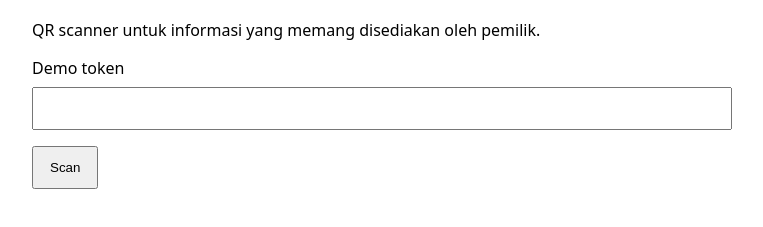
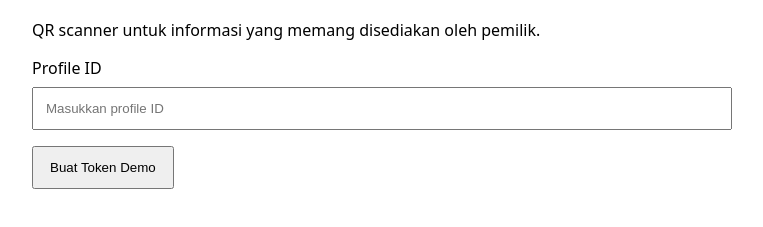
Before and after one commit to RuzStore/hacking_scanner, a website built with Vite: page apps/web/index.html in a window 1280 px wide. Shown: the part 99-326 px from the top of the page, without its empty margins (258-1021 px from the left). Built offline with nearby package versions, Linux system fonts and the light colour scheme.

Commit message:
Refactor index.html for improved layout and inputs
Updated HTML structure and added a profile ID input field.

```diff
--- a/apps/web/index.html
+++ b/apps/web/index.html
@@ -1,27 +1,28 @@
 <!doctype html>
 <html lang="id">
   <head>
-  <meta charset="UTF-8">
-  <meta name="viewport" content="width=device-width, initial-scale=1.0">
-  <meta name="description" content="FriendScan QR Scanner">
+    <meta charset="UTF-8" />
+    <meta name="viewport" content="width=device-width, initial-scale=1.0" />
     <title>FriendScan</title>
   </head>
   <body>
-  <main id="app">
+    <main>
       <h1>FriendScan</h1>
+      <p>QR scanner untuk informasi yang memang disediakan oleh pemilik.</p>
 
-    <p>
-      QR scanner untuk informasi yang memang disediakan oleh pemilik.
-    </p>
+      <label for="token">Profile ID</label>
+      <input
+        id="token"
+        type="text"
+        autocomplete="off"
+        maxlength="100"
+        placeholder="Masukkan profile ID"
+      />
 
-    <label for="token">Demo token</label>
-    <input id="token" type="text" autocomplete="off">
-
-    <button id="scan">Scan</button>
+      <button id="scan" type="button">Buat Token Demo</button>
 
       <pre id="result" aria-live="polite"></pre>
     </main>
-
     <script type="module" src="/src/main.ts"></script>
   </body>
 </html>
```
Lines whose indentation alone changed are shown as unchanged.
